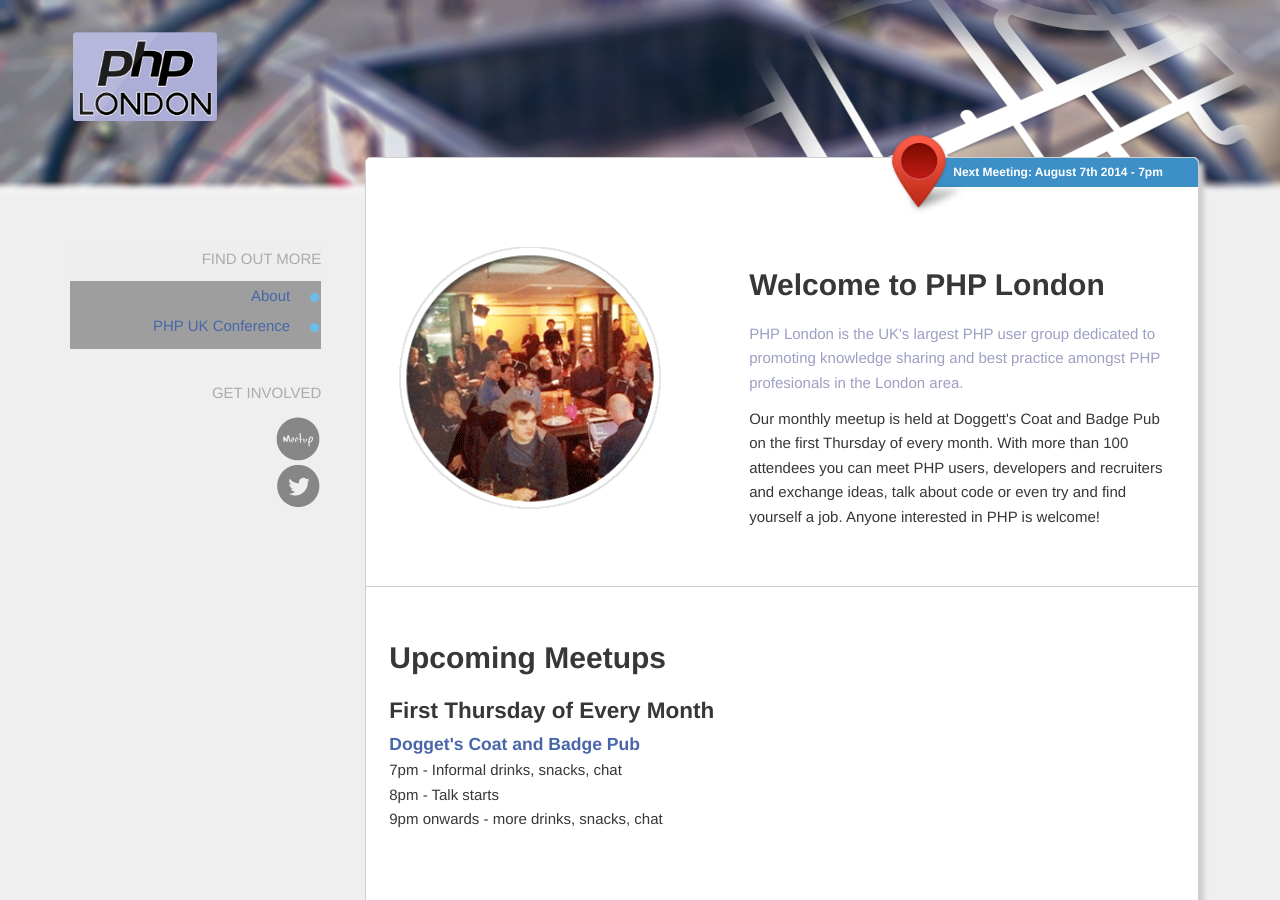
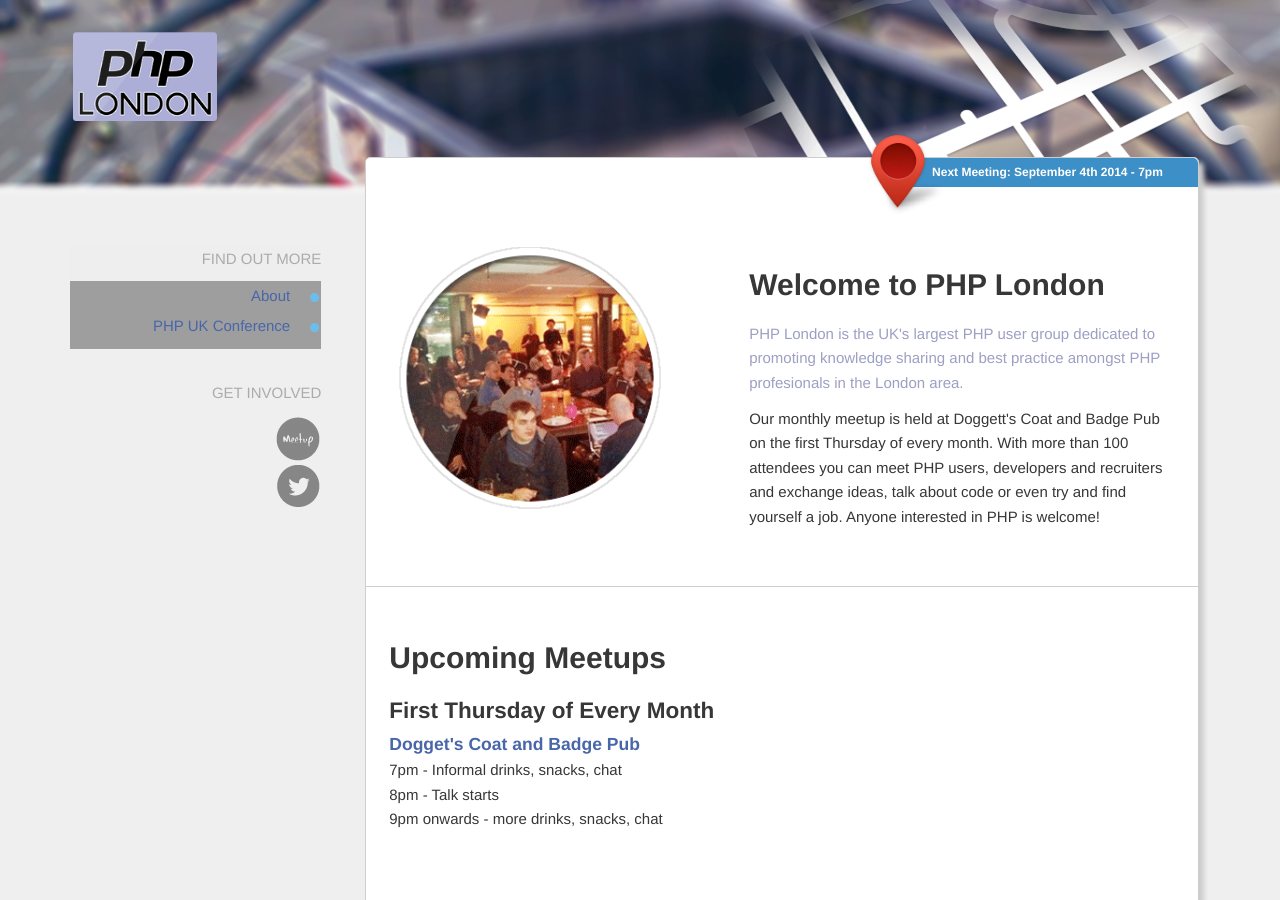
Before and after one commit to phplondon/phplondon.github.io, a Jekyll site: the page built from index.html, in a window 1280 px wide and 900 px high. Built offline with Jekyll 4.4.1, drawn with Linux system fonts in a browser that asks for light colours; grey boxes are pictures that could not be loaded.

Commit message:
Next month!

```diff
--- a/_layouts/default.html
+++ b/_layouts/default.html
@@ -73,7 +73,7 @@
                             <div id="home-content" role="main">
                                 <div id="meetup-date">
                                     <div id="next-meetup">
-                                        <b>Next Meeting: August 7th 2014 - 7pm<br></b>
+                                        <b>Next Meeting: September 4th 2014 - 7pm<br></b>
                                     </div>
                                     <img class="map-pin" src="/assets/MapPin.png" alt="MapPin">
                                 </div>
```
